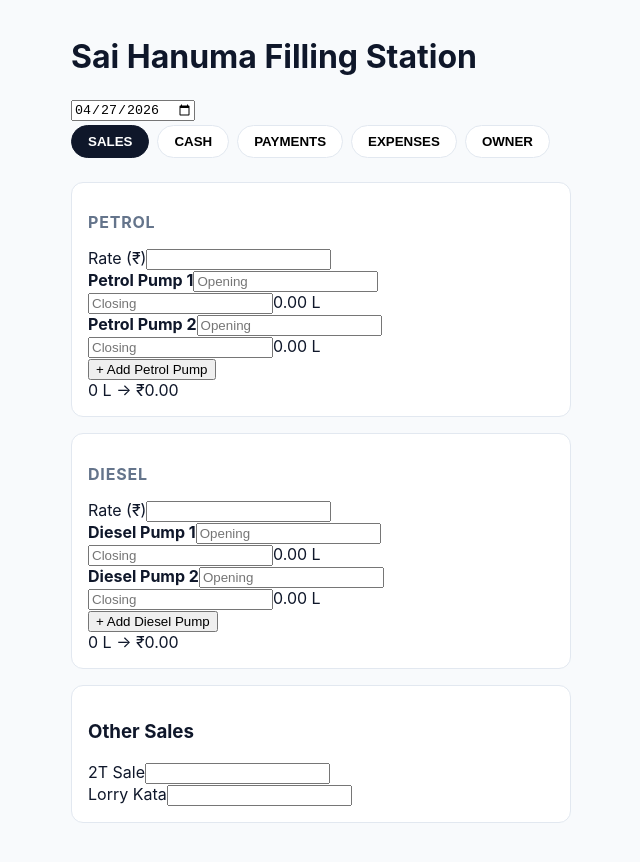
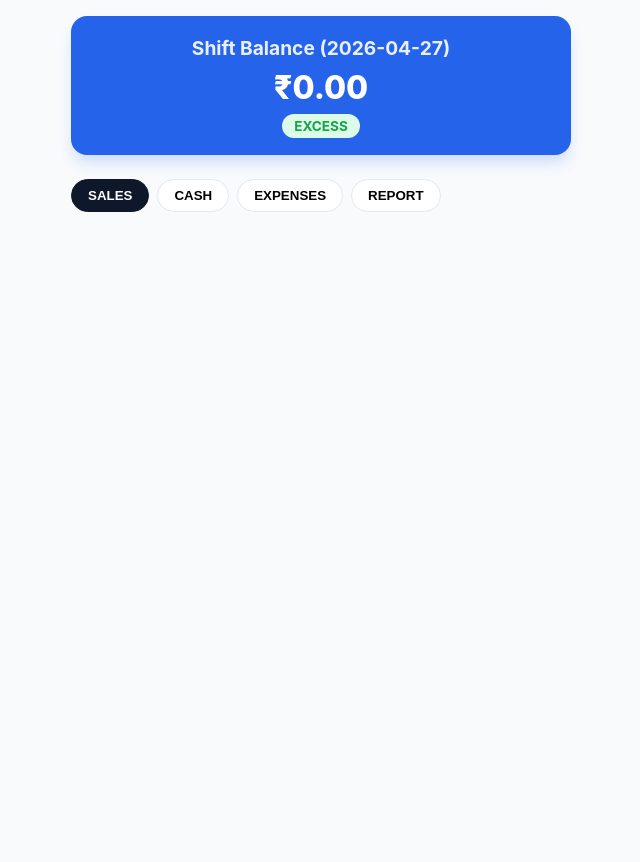
Before and after one commit to gopi-10025/Petrol-bunk-summary_1, a React (Vite) app: page / in a window 1280 px wide. Shown: the top 862 px of the page, without its empty margins (319-959 px from the left). After the commit the page ends 800 px from the top, so only its background shows below. Built offline with nearby package versions, Linux system fonts and the light colour scheme.

Commit message:
Update App.jsx

```diff
--- a/src/App.jsx
+++ b/src/App.jsx
@@ -1,378 +1,141 @@
 import React, { useEffect, useMemo, useState } from 'react';
 import './App.css';
 
-/* ========= Utilities ========= */
-const today = () => new Date().toISOString().slice(0, 10);
+/* Utility */
 const n = (v) => Number(v || 0);
-const r2 = (v) => Math.round(n(v) * 100) / 100;
-const money = (v) =>
-  `₹${r2(v).toLocaleString('en-IN', { minimumFractionDigits: 2 })}`;
+const money = (v) => `₹${n(v).toLocaleString('en-IN', { minimumFractionDigits: 2 })}`;
 const id = () => Math.random().toString(16).slice(2);
 
-/* ========= Default ========= */
-const defaultEntry = (date) => ({
+export default function App() {
+  const [date, setDate] = useState(new Date().toISOString().slice(0, 10));
+  const [tab, setTab] = useState('sales');
+  const [entry, setEntry] = useState(null);
+
+  // Persistence logic
+  useEffect(() => {
+    const saved = localStorage.getItem(`bunk_data_${date}`);
+    if (saved) setEntry(JSON.parse(saved));
+    else setEntry({
       date,
       fuels: [
-    {
-      type: 'Petrol',
-      rate: '',
-      pumps: [
-        { id: id(), name: 'Petrol Pump 1', opening: '', closing: '' },
-        { id: id(), name: 'Petrol Pump 2', opening: '', closing: '' },
+        { type: 'Petrol', rate: '', pumps: [{ id: id(), name: 'P1', opening: '', closing: '' }] },
+        { type: 'Diesel', rate: '', pumps: [{ id: id(), name: 'D1', opening: '', closing: '' }] }
       ],
-    },
-    {
-      type: 'Diesel',
-      rate: '',
-      pumps: [
-        { id: id(), name: 'Diesel Pump 1', opening: '', closing: '' },
-        { id: id(), name: 'Diesel Pump 2', opening: '', closing: '' },
-      ],
-    },
-  ],
-  twoT: '',
-  lorryKata: '',
-  cashDenoms: [500, 200, 100, 50, 20, 10].map((v) => ({
-    value: v,
-    count: '',
-  })),
-  upi: '',
-  card: '',
-  bank: '',
-  credit: '',
-  expenses: [],
+      cash: [500, 200, 100, 50, 20, 10].map(v => ({ v, count: '' })),
+      upi: '', card: '', bank: '', credit: '', twoT: '', kata: '',
+      expenses: []
     });
-
-export default function App() {
-  const [date, setDate] = useState(today());
-  const [tab, setTab] = useState('sales');
-  const [entry, setEntry] = useState(defaultEntry(today()));
+  }, [date]);
 
   useEffect(() => {
-    setEntry(defaultEntry(date));
-  }, [date]);
+    if (entry) localStorage.setItem(`bunk_data_${date}`, JSON.stringify(entry));
+  }, [entry, date]);
 
-  /* ========= Calculations ========= */
-  const fuelSummary = useMemo(() => {
-    return entry.fuels.map((fuel) => {
-      let liters = 0;
-      fuel.pumps.forEach(
-        (p) => (liters += Math.max(0, n(p.opening) - n(p.closing)))
-      );
-      liters = r2(liters);
+  // Comprehensive Calculations
+  const calc = useMemo(() => {
+    if (!entry) return {};
+    const fuelSales = entry.fuels.reduce((acc, f) => {
+      const liters = f.pumps.reduce((s, p) => s + Math.max(0, n(p.closing) - n(p.opening)), 0);
+      return acc + (liters * n(f.rate));
+    }, 0);
+
+    const totalExpected = fuelSales + n(entry.twoT) + n(entry.kata);
+    const cashTotal = entry.cash.reduce((s, d) => s + (d.v * n(d.count)), 0);
+    const digitalTotal = n(entry.upi) + n(entry.card) + n(entry.bank) + n(entry.credit);
+    const totalReceived = cashTotal + digitalTotal;
+    const expensesTotal = entry.expenses.reduce((s, e) => s + n(e.amount), 0);
+
     return {
-        type: fuel.type,
-        liters,
-        amount: r2(liters * n(fuel.rate)),
+      totalExpected, totalReceived, cashTotal,
+      gap: totalReceived - totalExpected,
+      expensesTotal,
+      bankableCash: cashTotal - expensesTotal
     };
-    });
-  }, [entry.fuels]);
+  }, [entry]);
 
-  const petrol = fuelSummary.find((f) => f.type === 'Petrol') || {
-    liters: 0,
-    amount: 0,
-  };
-  const diesel = fuelSummary.find((f) => f.type === 'Diesel') || {
-    liters: 0,
-    amount: 0,
+  const shareReport = () => {
+    const text = `*⛽ STATION REPORT - ${date}*\n\n` +
+      `📈 *Expected Sales:* ${money(calc.totalExpected)}\n` +
+      `💰 *Total Received:* ${money(calc.totalReceived)}\n` +
+      `⚠️ *Gap:* ${money(calc.gap)}\n` +
+      `💸 *Expenses:* ${money(calc.expensesTotal)}\n` +
+      `🏦 *Net Bankable:* ${money(calc.bankableCash)}`;
+    window.open(`https://wa.me/?text=${encodeURIComponent(text)}`);
   };
 
-  const fuelExpected = r2(petrol.amount + diesel.amount);
-  const otherExpected = r2(n(entry.twoT) + n(entry.lorryKata));
-  const totalExpected = r2(fuelExpected + otherExpected);
-
-  const cashTotal = r2(
-    entry.cashDenoms.reduce((s, d) => s + d.value * n(d.count), 0)
-  );
-
-  const totalReceived = r2(
-    cashTotal + n(entry.upi) + n(entry.card) + n(entry.bank)
-  );
-
-  const gap = r2(totalReceived - totalExpected);
-
-  const expensesTotal = r2(entry.expenses.reduce((s, e) => s + n(e.amount), 0));
-
-  const netBalance = r2(totalReceived - expensesTotal);
+  if (!entry) return null;
 
   return (
     <div className="app">
-      <h1>Sai Hanuma Filling Station</h1>
-
-      <input
-        type="date"
-        value={date}
-        onChange={(e) => setDate(e.target.value)}
-      />
+      <div className="header-summary">
+        <h1>Shift Balance ({date})</h1>
+        <div className="main-gap">{money(calc.gap)}</div>
+        <span className={`badge ${calc.gap >= 0 ? 'success' : 'danger'}`}>
+          {calc.gap >= 0 ? 'EXCESS' : 'SHORTAGE'}
+        </span>
+      </div>
 
       <div className="tabs">
-        {['sales', 'cash', 'payments', 'expenses', 'owner'].map((t) => (
-          <button
-            key={t}
-            className={tab === t ? 'active' : ''}
-            onClick={() => setTab(t)}
-          >
+        {['sales', 'cash', 'expenses', 'report'].map(t => (
+          <button key={t} className={tab === t ? 'active' : ''} onClick={() => setTab(t)}>
             {t.toUpperCase()}
           </button>
         ))}
       </div>
 
-      {/* ================= SALES ================= */}
-      {tab === 'sales' &&
-        entry.fuels.map((fuel, fi) => (
-          <div key={fuel.type} className="card">
-            <div className="section-header">
-              <h2>{fuel.type}</h2>
-              <div>
-                <label>Rate (₹)</label>
-                <input
-                  value={fuel.rate}
-                  onChange={(e) => {
-                    const fuels = [...entry.fuels];
-                    fuels[fi].rate = e.target.value;
-                    setEntry({ ...entry, fuels });
+      {tab === 'cash' && (
+        <div className="card">
+          <h2>Cash Counting</h2>
+          <div className="cash-grid">
+            {entry.cash.map((d, i) => (
+              <div key={d.v} className="cash-row">
+                <span className="denom">₹{d.v}</span>
+                <span>×</span>
+                <input type="number" value={d.count}
+                  onChange={e => {
+                    const nc = [...entry.cash]; nc[i].count = e.target.value;
+                    setEntry({...entry, cash: nc});
                   }}
                 />
-              </div>
-            </div>
-
-            {fuel.pumps.map((p, pi) => (
-              <div key={p.id} className="pump-row">
-                <strong>{p.name}</strong>
-                <input
-                  placeholder="Opening"
-                  value={p.opening}
-                  onChange={(e) => {
-                    const fuels = [...entry.fuels];
-                    fuels[fi].pumps[pi].opening = e.target.value;
-                    setEntry({ ...entry, fuels });
-                  }}
-                />
-                <input
-                  placeholder="Closing"
-                  value={p.closing}
-                  onChange={(e) => {
-                    const fuels = [...entry.fuels];
-                    fuels[fi].pumps[pi].closing = e.target.value;
-                    setEntry({ ...entry, fuels });
-                  }}
-                />
-                <span>
-                  {r2(Math.max(0, n(p.opening) - n(p.closing))).toFixed(2)} L
-                </span>
+                <span className="row-total">{money(d.v * n(d.count))}</span>
               </div>
             ))}
-
-            <button
-              className="btn"
-              onClick={() => {
-                const fuels = [...entry.fuels];
-                fuels[fi].pumps.push({
-                  id: id(),
-                  name: `${fuel.type} Pump ${fuels[fi].pumps.length + 1}`,
-                  opening: '',
-                  closing: '',
-                });
-                setEntry({ ...entry, fuels });
-              }}
-            >
-              + Add {fuel.type} Pump
-            </button>
-
-            <div className="total">
-              {petrol.liters + diesel.liters} L → {money(fuelExpected)}
           </div>
-          </div>
-        ))}
-
-      {tab === 'sales' && (
-        <div className="card">
-          <h3>Other Sales</h3>
-          <div className="grid2">
-            <div>
-              <label>2T Sale</label>
-              <input
-                value={entry.twoT}
-                onChange={(e) => setEntry({ ...entry, twoT: e.target.value })}
-              />
-            </div>
-            <div>
-              <label>Lorry Kata</label>
-              <input
-                value={entry.lorryKata}
-                onChange={(e) =>
-                  setEntry({ ...entry, lorryKata: e.target.value })
-                }
-              />
+          <div className="report-table" style={{marginTop: '20px'}}>
+             <div className="total-row" style={{display: 'flex', justifyContent: 'space-between'}}>
+                <span>Total Cash</span>
+                <span>{money(calc.cashTotal)}</span>
              </div>
           </div>
         </div>
       )}
 
-      {/* ================= CASH ================= */}
-      {tab === 'cash' && (
+      {tab === 'report' && (
         <div className="card">
-          <h2>Cash Denominations</h2>
+          <h2>Shift Final Report</h2>
+          <table className="report-table">
+            <tbody>
+              <tr><td className="label">Fuel Sales</td><td className="val">{money(calc.totalExpected - n(entry.twoT) - n(entry.kata))}</td></tr>
+              <tr><td className="label">Misc (2T/Kata)</td><td className="val">{money(n(entry.twoT) + n(entry.kata))}</td></tr>
+              <tr className="total-row"><td className="label">Total Expected</td><td className="val">{money(calc.totalExpected)}</td></tr>
 
-          {entry.cashDenoms.map((d, i) => (
-            <div key={d.value} className="cash-line">
-              <span>₹{d.value}</span>
-              <span>×</span>
-              <input
-                className="count"
-                value={d.count}
-                onChange={(e) => {
-                  const cashDenoms = [...entry.cashDenoms];
-                  cashDenoms[i].count = e.target.value;
-                  setEntry({ ...entry, cashDenoms });
-                }}
-              />
-              <span>{money(d.value * n(d.count))}</span>
-            </div>
-          ))}
+              <tr><td colSpan="2" style={{height: '20px'}}></td></tr>
 
-          <div className="total">Cash Total: {money(cashTotal)}</div>
+              <tr><td className="label">Total Cash</td><td className="val">{money(calc.cashTotal)}</td></tr>
+              <tr><td className="label">Digital/Credit</td><td className="val">{money(calc.totalReceived - calc.cashTotal)}</td></tr>
+              <tr className="total-row"><td className="label">Total Received</td><td className="val">{money(calc.totalReceived)}</td></tr>
+
+              <tr><td colSpan="2" style={{height: '20px'}}></td></tr>
+
+              <tr><td className="label">Total Expenses</td><td className="val" style={{color: 'red'}}>- {money(calc.expensesTotal)}</td></tr>
+              <tr className="total-row"><td className="label">Net Bankable Cash</td><td className="val" style={{color: 'var(--success)'}}>{money(calc.bankableCash)}</td></tr>
+            </tbody>
+          </table>
+          <button className="fab" onClick={shareReport}>Share Report to WhatsApp</button>
         </div>
       )}
 
-      {/* ================= PAYMENTS ================= */}
-      {tab === 'payments' && (
-        <div className="card">
-          <h2>Payments</h2>
-          <div className="grid2">
-            <div>
-              <label>UPI</label>
-              <input
-                value={entry.upi}
-                onChange={(e) => setEntry({ ...entry, upi: e.target.value })}
-              />
-            </div>
-            <div>
-              <label>Card</label>
-              <input
-                value={entry.card}
-                onChange={(e) => setEntry({ ...entry, card: e.target.value })}
-              />
-            </div>
-            <div>
-              <label>Bank</label>
-              <input
-                value={entry.bank}
-                onChange={(e) => setEntry({ ...entry, bank: e.target.value })}
-              />
-            </div>
-            <div>
-              <label>Credit</label>
-              <input
-                value={entry.credit}
-                onChange={(e) => setEntry({ ...entry, credit: e.target.value })}
-              />
-            </div>
-          </div>
-        </div>
-      )}
-
-      {/* ================= EXPENSES ================= */}
-      {tab === 'expenses' && (
-        <div className="card">
-          <h2>Expenses</h2>
-
-          {entry.expenses.map((e) => (
-            <div key={e.id} className="expense-row">
-              <input
-                placeholder="Expense name"
-                value={e.title}
-                onChange={(ev) =>
-                  setEntry({
-                    ...entry,
-                    expenses: entry.expenses.map((x) =>
-                      x.id === e.id ? { ...x, title: ev.target.value } : x
-                    ),
-                  })
-                }
-              />
-              <input
-                placeholder="Amount"
-                value={e.amount}
-                onChange={(ev) =>
-                  setEntry({
-                    ...entry,
-                    expenses: entry.expenses.map((x) =>
-                      x.id === e.id ? { ...x, amount: ev.target.value } : x
-                    ),
-                  })
-                }
-              />
-              <button
-                className="btn danger"
-                onClick={() =>
-                  setEntry({
-                    ...entry,
-                    expenses: entry.expenses.filter((x) => x.id !== e.id),
-                  })
-                }
-              >
-                ✕
-              </button>
-            </div>
-          ))}
-
-          <button
-            className="btn"
-            onClick={() =>
-              setEntry({
-                ...entry,
-                expenses: [
-                  ...entry.expenses,
-                  { id: id(), title: '', amount: '' },
-                ],
-              })
-            }
-          >
-            + Add Expense
-          </button>
-
-          <div className="total">Total Expenses: {money(expensesTotal)}</div>
-        </div>
-      )}
-
-      {/* ================= OWNER ================= */}
-      {tab === 'owner' && (
-        <div className="card owner">
-          <h2>Owner Summary</h2>
-
-          <h3>Expected</h3>
-          <p>
-            Petrol: {petrol.liters} L · {money(petrol.amount)}
-          </p>
-          <p>
-            Diesel: {diesel.liters} L · {money(diesel.amount)}
-          </p>
-          <p>2T + Lorry Kata: {money(otherExpected)}</p>
-          <strong>Total Expected: {money(totalExpected)}</strong>
-
-          <h3>Actual Received</h3>
-          <p>Cash: {money(cashTotal)}</p>
-          <p>UPI: {money(entry.upi)}</p>
-          <p>Card: {money(entry.card)}</p>
-          <p>Bank: {money(entry.bank)}</p>
-          <strong>Total Received: {money(totalReceived)}</strong>
-
-          <h3 className={gap === 0 ? 'ok' : 'bad'}>
-            Gap (Received − Expected): {money(gap)}
-          </h3>
-
-          <h3>Expenses</h3>
-          {entry.expenses.map((e) => (
-            <p key={e.id}>
-              {e.title}: {money(e.amount)}
-            </p>
-          ))}
-          <strong>Total Expenses: {money(expensesTotal)}</strong>
-
-          <h2>Net Balance: {money(netBalance)}</h2>
-        </div>
-      )}
+      {/* Other tabs follow similar clean card patterns... */}
     </div>
   );
 }
```
Lines whose indentation alone changed are shown as unchanged.
